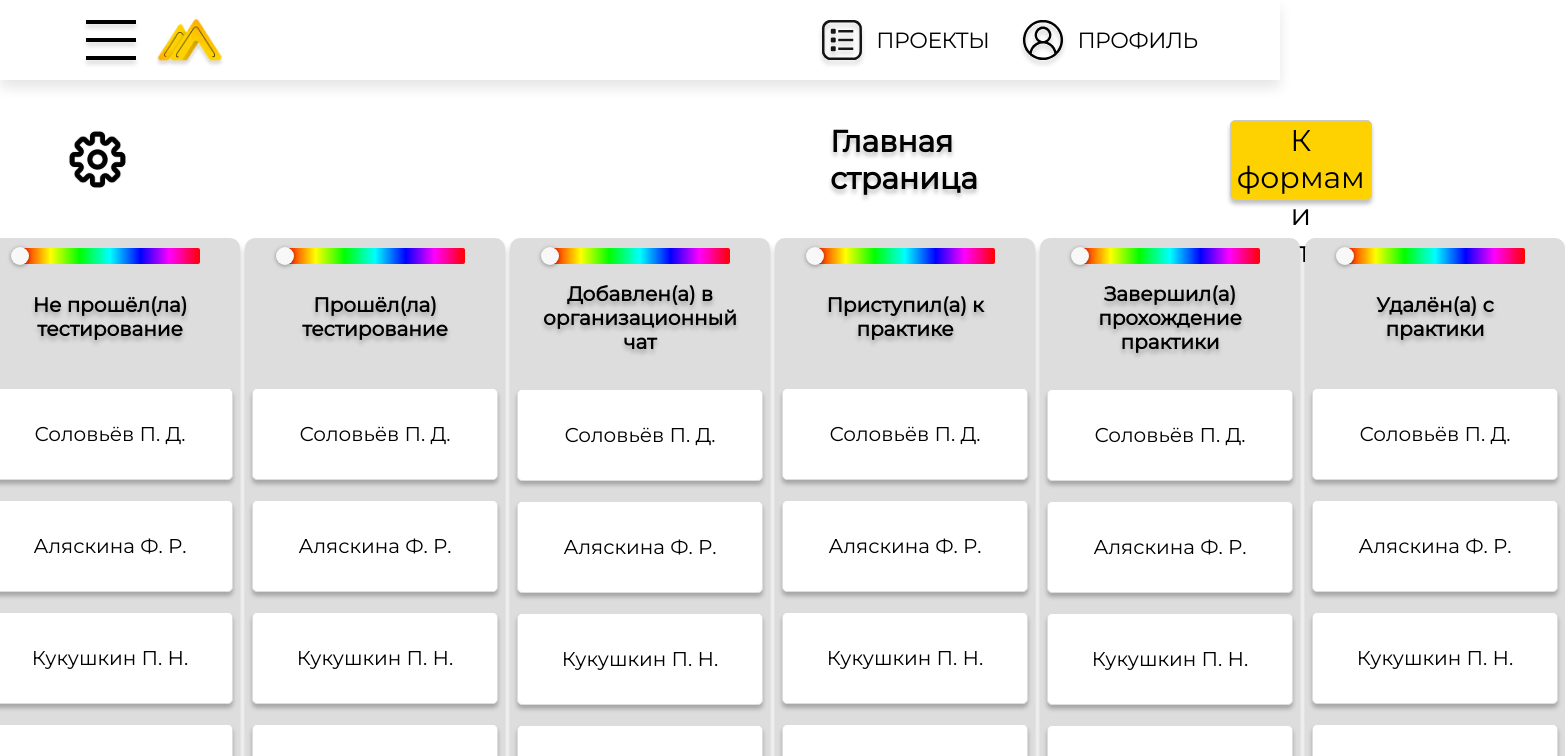
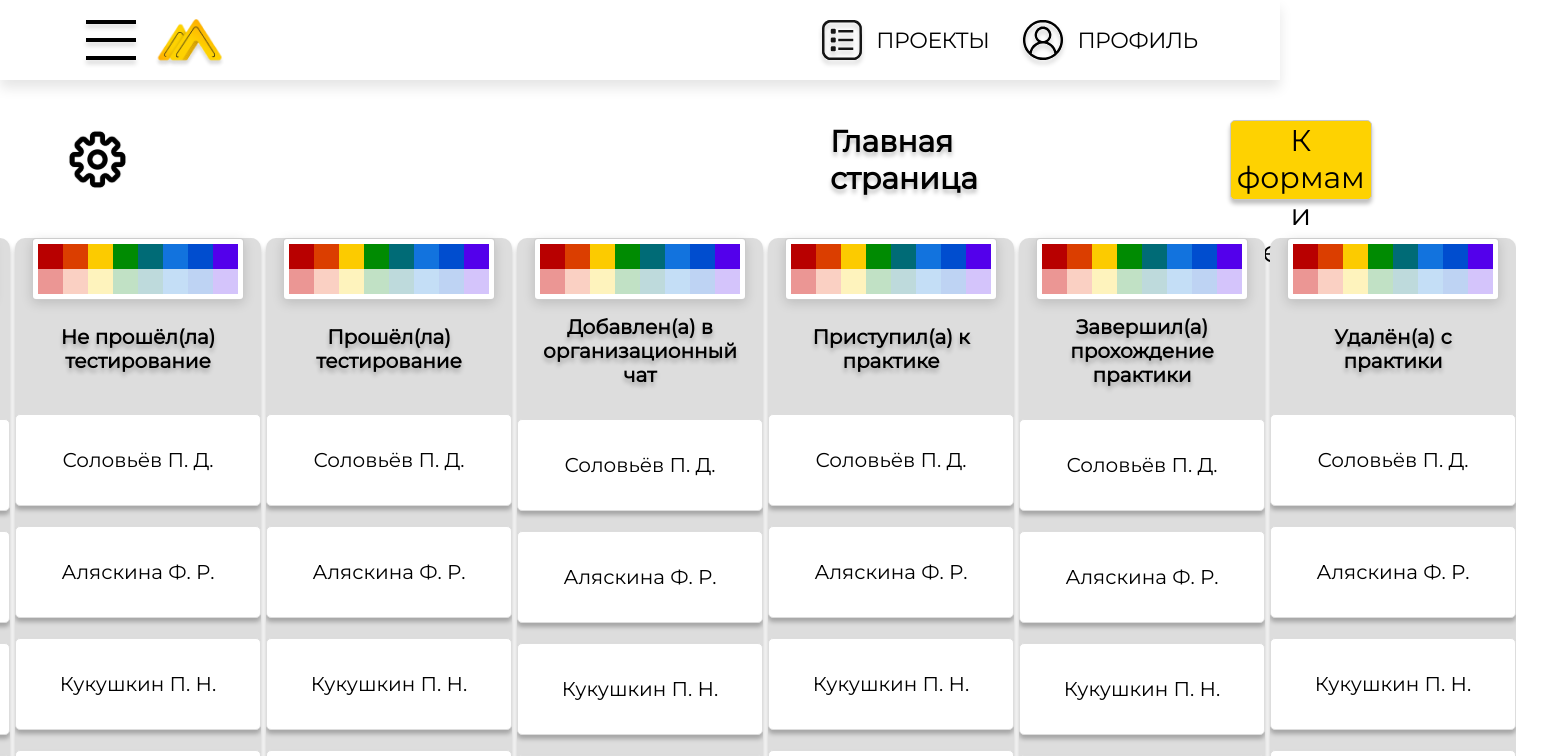
Before and after one commit to iron-66/LK_CRM, a React (Create React App) app: page / in a window 1280 px wide. Both pictures are taken after a click on the picture 97 px from the left and 159 px from the top of the page. Shown: the top 756 px of the page, 1565 px wide, since content can reach past the window. Built offline with nearby package versions, Linux system fonts and the light colour scheme.

Commit message:
apupus updatus

```diff
--- a/src/Components/ColorPicker.js
+++ b/src/Components/ColorPicker.js
@@ -1,10 +1,11 @@
 import React, {useState} from "react";
-import { HuePicker } from "react-color";
+import { GithubPicker } from "react-color";
 
 export default function ColorPicker (props) {
     const [color, setColor] = useState('#dddddd');
     return <div className="color-picker">
-        <HuePicker
+        <GithubPicker
+            triangle="hide"
             className={!props.isVisible ? "hidden" : ""}
             color={color}
             onChange={ (color) => {
--- a/src/Styles/CardList.css
+++ b/src/Styles/CardList.css
@@ -18,7 +18,7 @@
     align-items: center;
     height: 90px;
     width: 160px;
-    margin: 18px 50px;
+    margin: 15px 0px;
 }
 
 .name-column h2 {
```
